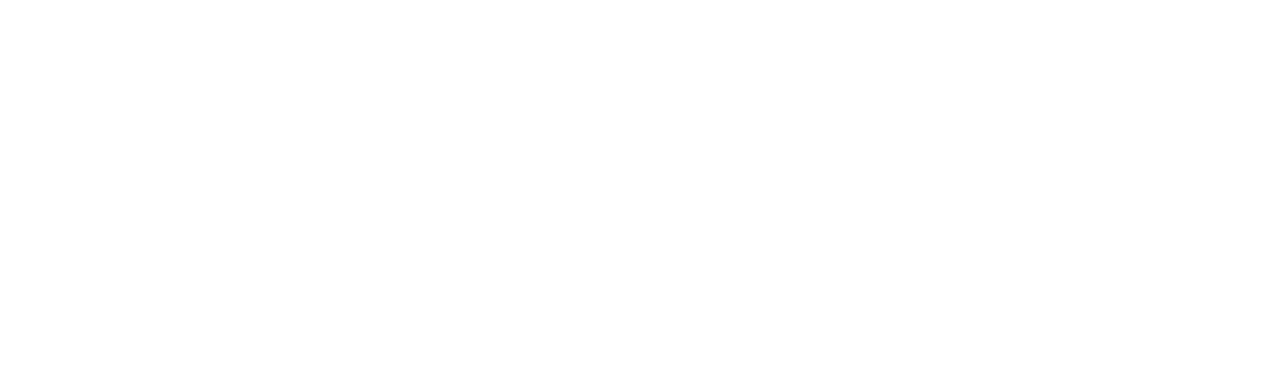
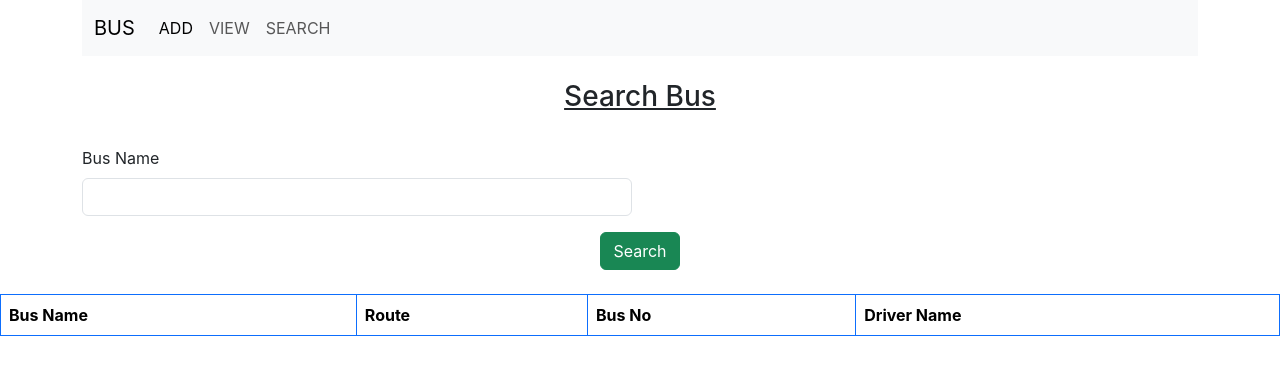
Before and after one commit to Annaeldho01/bus-app-react, a React (Create React App) app: page /search in a window 1280 px wide. Before the commit this address had no page. Shown: the top 374 px of the page. Built offline with nearby package versions, Linux system fonts and the light colour scheme.

Commit message:
project completed

```diff
--- a/src/App.js
+++ b/src/App.js
@@ -4,6 +4,7 @@
 import AddUser from './components/AddUser';
 import LoginUser from './components/LoginUser';
 import AddBus from './components/AddBus';
+import Search from './components/Search';
 
 function App() {
   return (
@@ -13,6 +14,7 @@
       <Route path="/reg" element={<AddUser/>}/>
       <Route path="/" element={<LoginUser/>}/>
       <Route path="/add" element={<AddBus/>}/>
+      <Route path="/search" element={<Search/>}/>
       </Routes></BrowserRouter>
     </div>
   );
--- a/src/components/AddBus.jsx
+++ b/src/components/AddBus.jsx
@@ -1,8 +1,8 @@
 import React, { useState } from 'react'
-
 import axios from 'axios'
 import { Link } from 'react-router-dom'
 import Navbar from './Navbar'
+
 
 const AddBus = () => {
     const [data, setData] = useState({
@@ -38,7 +38,6 @@
     <div>
         <Navbar/>
         <div className="container">
-            <h2 align="center">ADD BUS</h2>
             <div className="row">
                 <div className="col col-12 col-sm-12 col-md-12 col-lg-12 col-xl-12 col-xxl-12">
                     <div className="row g-3">
--- a/src/components/LoginUser.jsx
+++ b/src/components/LoginUser.jsx
@@ -1,6 +1,7 @@
 import axios from 'axios'
 import React, { useState } from 'react'
 import { Link } from 'react-router-dom'
+
 
 const LoginUser = () => {
 
--- /dev/null
+++ b/src/components/Search.jsx
@@ -0,0 +1,103 @@
+import axios from 'axios'
+import React, { useState } from 'react'
+import Navbar from './Navbar'
+
+const Search = () => {
+    const [data, setData] = useState(
+
+        {
+            "bname": ""
+
+        }
+
+    )
+    const [result, setResult] = useState([])
+
+
+    //input value fetching
+    const inputHandler = (event) => {
+        setData({ ...data, [event.target.name]: event.target.value })
+    }
+
+    //search button event
+    const readValue = () => {
+        console.log(data)
+        axios.post("http://localhost:8080/search",data).then(
+          (response)=>{
+            setResult(response.data)
+          }
+        ).catch().finally()
+
+    }
+
+    //delete event handling
+    const deletebus=(id)=>{
+        let input={"_id":id}
+        axios.post("http://localhost:8080/delete",input).then(
+            (response)=>{
+                console.log(response.data)
+                if (response.data.status=="success") {
+                    alert("SuucessFull Deleted")
+                } else {
+                    alert("Error")
+                }
+
+            }
+        ).catch().finally()
+    }
+    return (
+        <div>
+            <Navbar/>
+            <br></br><h3><u><center>Search Bus</center></u></h3><br></br>
+            <div className="container">
+                <div className="row">
+                    <div className="col col-12 col-sm-12-col-md-12 col-lg-12 col-xl-12 col-xxl-12">
+                        <div className="row g-3">
+                            <div className="col col-12 col-sm-6 col-md-6 col-lg-6 col-xl-6 col-xxl-6">
+                                <label htmlFor="" className="form-label">Bus Name</label>
+                                <input type="text" className="form-control" name='bname' value={data.bname} onChange={inputHandler} />
+                            </div>
+                            <div className="col col-12 col-sm-12 col-md-12 col-lg-12 col-xl-12 col-xxl-12">
+                                <center><button className="btn btn-success" onClick={readValue}>Search</button></center>
+                            </div>
+                        </div>
+                    </div>
+                </div>
+            </div><br></br>
+            <div className="row">
+                <div className="col col-12 col-sm-12 col-md-12 col-lg-12 col-xl-12 col-xxl-12">
+                <table class="table table-bordered border-primary">
+
+                            <thead>
+                                <tr>
+                                    <th scope="col">Bus Name</th>
+                                    <th scope="col">Route</th>
+                                    <th scope="col">Bus No</th>
+                                    <th scope="col">Driver Name</th>
+
+
+                                </tr>
+                            </thead>
+                            <tbody>
+                               {result.map(
+                                (value,index)=>{
+                                    return <tr>
+                                    <td>{value.bname}</td>
+                                    <td>{value.route}</td>
+                                    <td>{value.busNo}</td>
+                                    <td>{value.dname}</td>
+
+                                    <td><button className="btn btn-danger" onClick={()=>{deletebus(value._id)}}>Delete</button></td>
+                                </tr>
+                                }
+                               )}
+
+                            </tbody>
+                        </table>
+
+                </div>
+            </div>
+        </div>
+    )
+}
+export default Search
```
